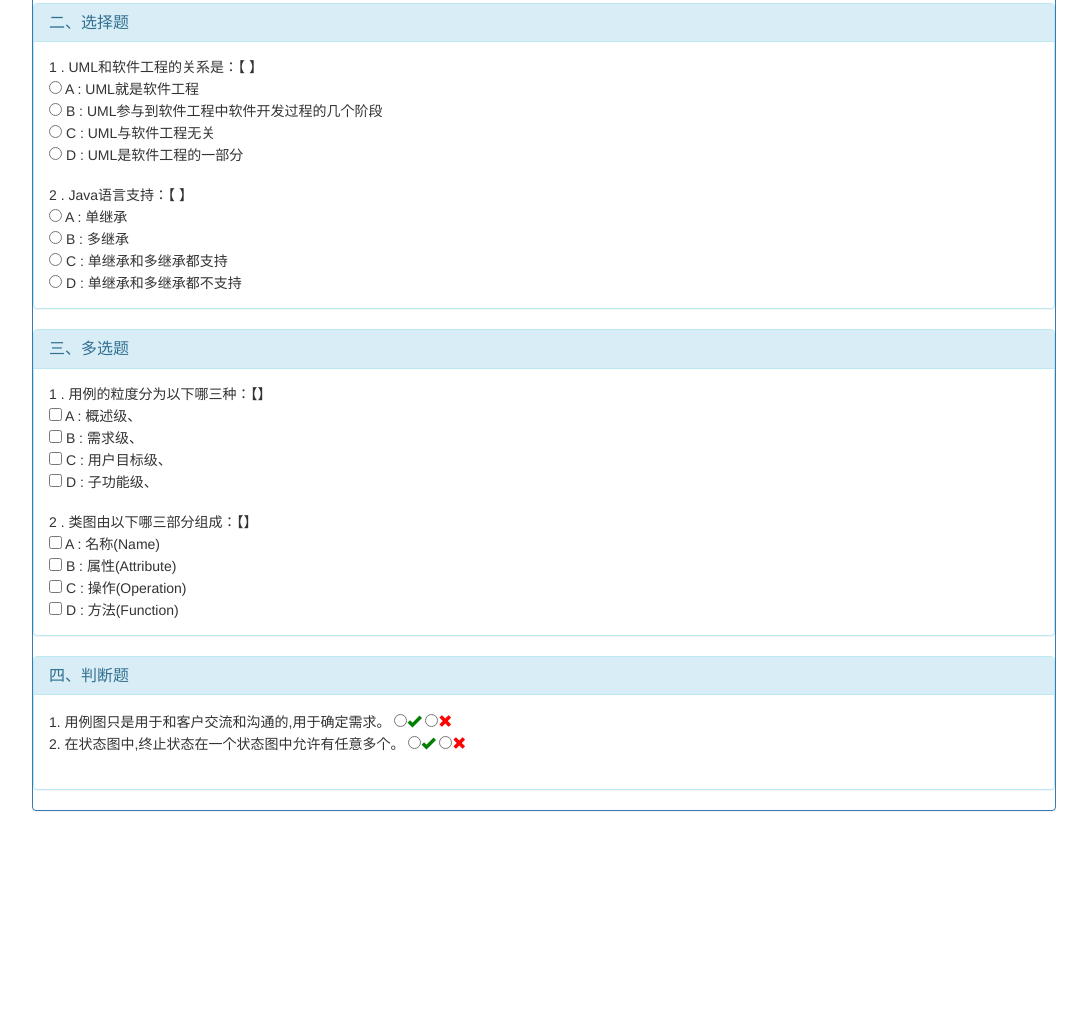
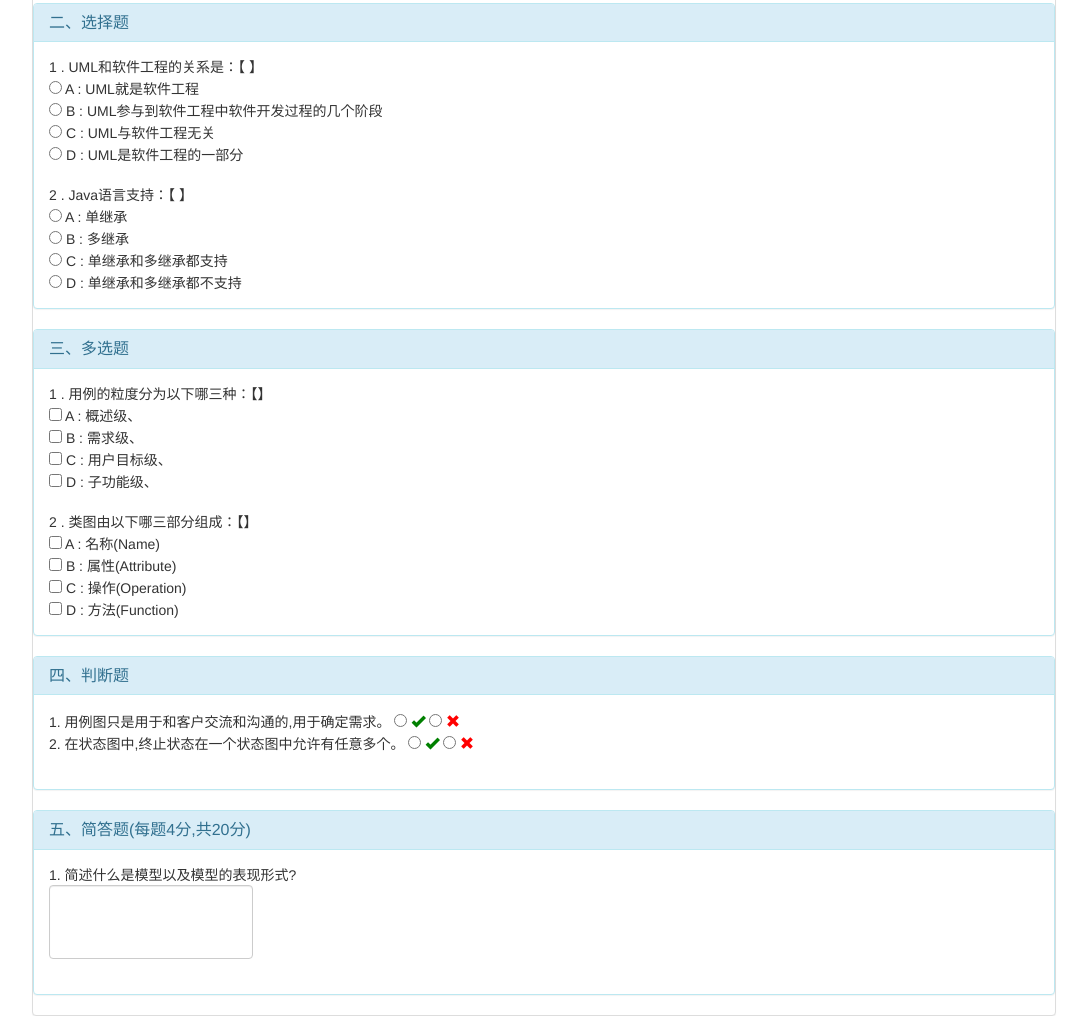
Before and after one commit to Lucky-LengYi/bootstrap_uml_pages, a website: page views/index.html in a window 1280 px wide. Shown: the part 390-1406 px from the top of the page, without its empty margins (96-1183 px from the left). Before the commit the page ends 1221 px from the top, so only its background shows below. Drawn offline with nearby package versions, Linux system fonts and the light colour scheme.

Commit message:
complete the fifth question

```diff
--- a/views/index.html
+++ b/views/index.html
@@ -10,7 +10,7 @@
 
 <body>
     <form class="form-inline">
-        <div class="panel panel-primary center-block main-page">
+        <div class="panel panel-default main-page">
 
             <div class="panel-heading">
                 <h3 class="panel-title ">西安软件服务外包学院</h3>
@@ -71,9 +71,7 @@
                     1 . UML的中文全称是 ：
                     <input type="text" class="form-control">
                     <br>
-                    <br>
-
-                    2 . 对象最突出的特征是 ：
+                    <br> 2 . 对象最突出的特征是 ：
                     <input type="text" class="form-control">、
                     <input type="text" class="form-control">、
                     <input type="text" class="form-control">
@@ -105,8 +103,7 @@
                         <br>
                     </div>
                     <br>
-                    <br>
-                    2 . Java语言支持：【 】
+                    <br> 2 . Java语言支持：【 】
                     <br>
                     <div class="radio">
                         <label>
@@ -154,8 +151,7 @@
                         <br>
                     </div>
                     <br>
-                    <br>
-                    2 . 类图由以下哪三部分组成：【】
+                    <br> 2 . 类图由以下哪三部分组成：【】
                     <br>
                     <div class="checkbox">
                         <label>
@@ -183,13 +179,30 @@
                 </div>
                 <div class="panel-body">
                     1. 用例图只是用于和客户交流和沟通的,用于确定需求。
-                    <input type="hidden" id="question-7" name="question-7">
-                    <input type="radio" name="tion-7" value="true"><span class="glyphicon glyphicon-ok"></span>
-                    <input type="radio" name="tion-7" value="false"><span class="glyphicon glyphicon-remove"></span><br>
+                        <input type="hidden" id="question-7" name="question-7">
+                        <input type="radio" name="tion-7" value="true">
+                        <span class="glyphicon glyphicon-ok"></span>
+                        <input type="radio" name="tion-7" value="false">
+                        <span class="glyphicon glyphicon-remove"></span><br>
                     2. 在状态图中,终止状态在一个状态图中允许有任意多个。
-                    <input type="hidden" id="question-8" name="question-8">
-                    <input type="radio" name="tion-8" value="true"><span class="glyphicon glyphicon-ok"></span>
-                    <input type="radio" name="tion-8" value="false"><span class="glyphicon glyphicon-remove"></span><br><br>
+                        <input type="hidden" id="question-8" name="question-8">
+                        <input type="radio" name="tion-8" value="true">
+                        <span class="glyphicon glyphicon-ok"></span>
+                        <input type="radio" name="tion-8" value="false">
+                        <span class="glyphicon glyphicon-remove"></span>
+                    <br>
+                    <br>
+                </div>
+            </div>
+            <div class="panel panel-info">
+                <div class="panel-heading">
+                    <h3 class="panel-title">五、简答题(每题4分,共20分)</h3>
+                </div>
+                <div class="panel-body">
+                    1. 简述什么是模型以及模型的表现形式? <br>
+                        <textarea class="form-control" rows="3"></textarea>
+                    <br>
+                    <br>
                 </div>
             </div>
         </div>
--- a/views/main.css
+++ b/views/main.css
@@ -8,4 +8,10 @@
 
 .main-page{
     max-width: 80%;
+    margin: 0 auto;
 }
+
+textarea{
+    resize: none;
+    width: 100%;
+}
```
